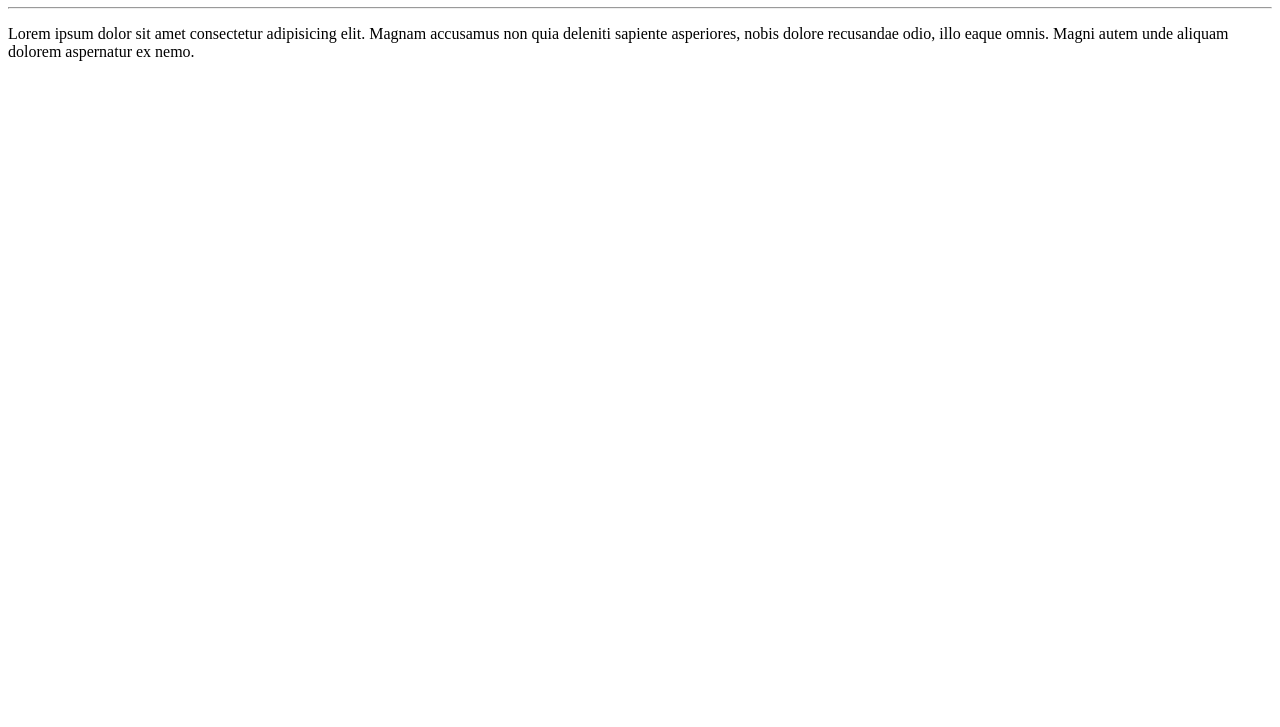
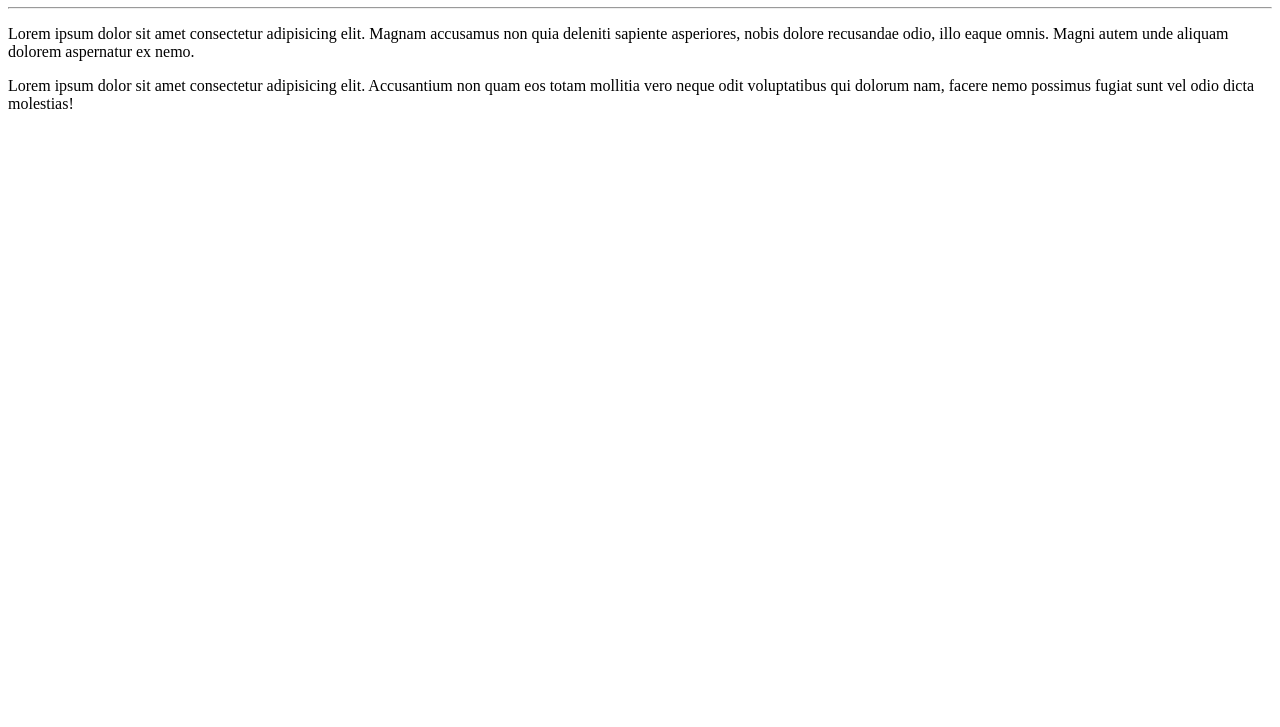
Before and after one commit to luancandido/Ola-Mundo, a plain HTML site: page site-exemplo/index.html in a window 1280 px wide. Shown: the part 73-800 px from the top of the page. Drawn offline with Linux system fonts and the light colour scheme.

Commit message:
Inclusão de um parágrafo

```diff
--- a/site-exemplo/index.html
+++ b/site-exemplo/index.html
@@ -9,5 +9,6 @@
   <h1>Olá, Mundo!</h1>
   <hr>
   <p>Lorem ipsum dolor sit amet consectetur adipisicing elit. Magnam accusamus non quia deleniti sapiente asperiores, nobis dolore recusandae odio, illo eaque omnis. Magni autem unde aliquam dolorem aspernatur ex nemo.</p>
+  <p>Lorem ipsum dolor sit amet consectetur adipisicing elit. Accusantium non quam eos totam mollitia vero neque odit voluptatibus qui dolorum nam, facere nemo possimus fugiat sunt vel odio dicta molestias!</p>
 </body>
 </html>
```
